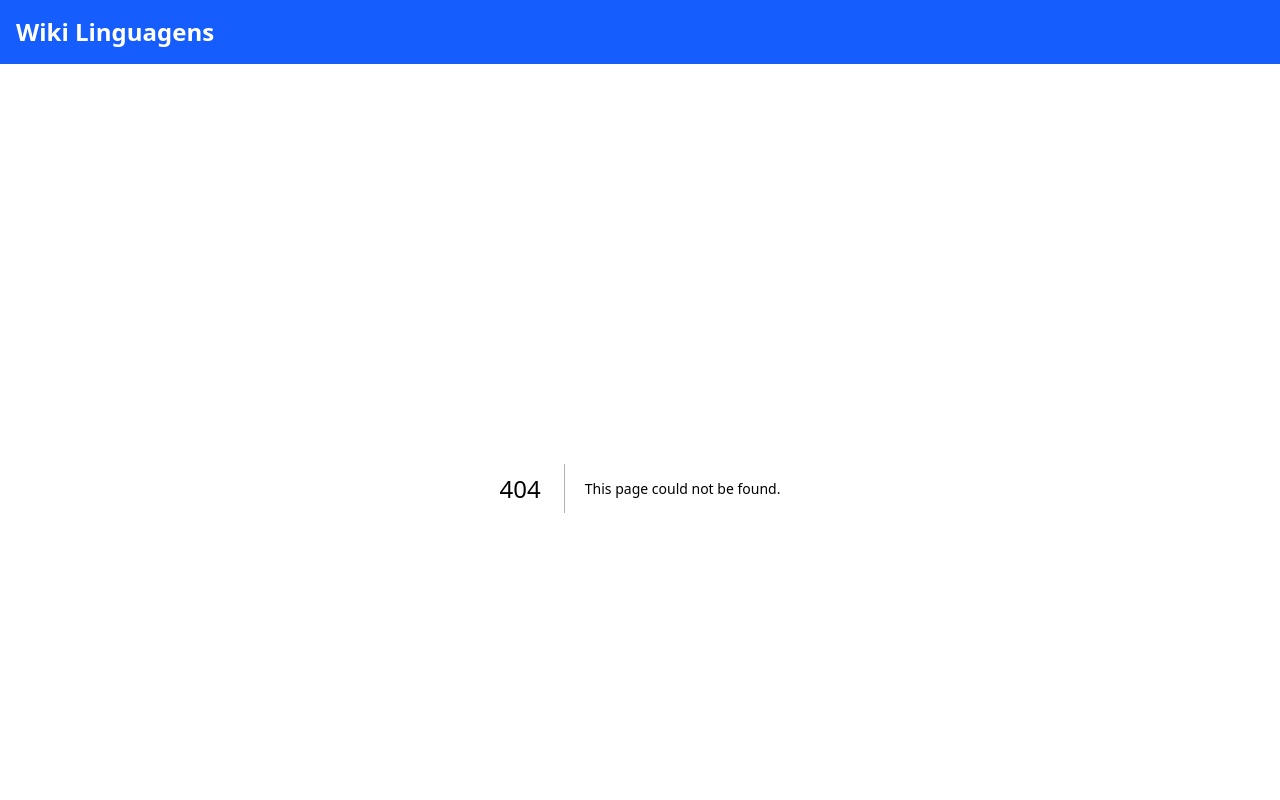
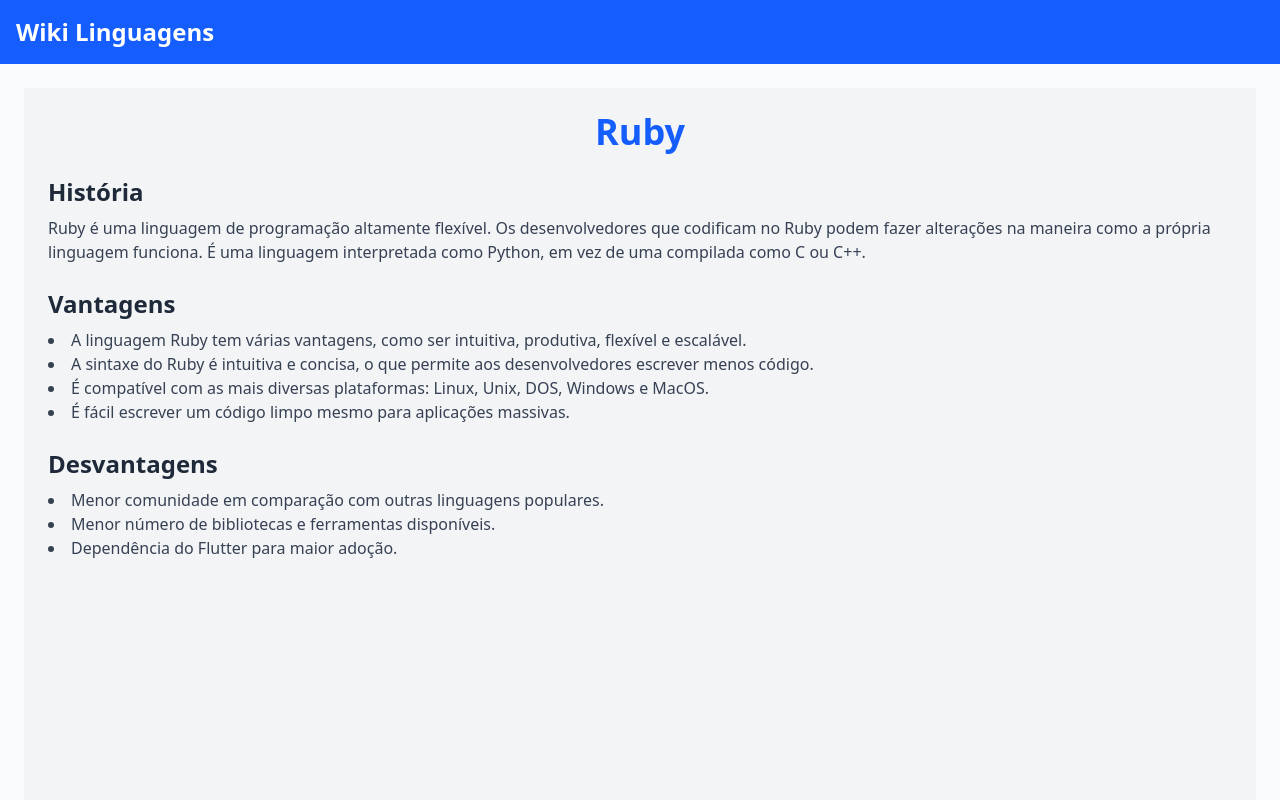
Before and after one commit to prof-freedson/wiki-linguagens, a Next.js app: page /pages/dart/ruby in a window 1280 px wide. Before the commit this address had no page. Shown: the top 800 px of the page. Built offline with nearby package versions, Linux system fonts and the light colour scheme.

Commit message:
página da linguagem ruby adicionada

```diff
--- a/src/app/page.tsx
+++ b/src/app/page.tsx
@@ -4,7 +4,10 @@ import LanguageList from "./components/LanguageList";
 
 export default function Home() {
   const languages = [
-    { name: "Dart", route: "pages/dart" },
+    { name: "dart", route: "pages/dart" },
+    { name: "ruby", route: "pages/dart/ruby" },
+    // Adicione mais linguagens aqui no futuro
+    // Adicione mais linguagens aqui no futuro
     // Adicione mais linguagens aqui no futuro
   ];
 
--- /dev/null
+++ b/src/app/pages/dart/ruby/page.tsx
@@ -0,0 +1,51 @@
+import React from "react";
+
+const RubyPage: React.FC = () => {
+  return (
+    <div className="p-6 bg-gray-100 min-h-screen">
+      <h1 className="text-4xl font-bold text-center text-blue-600 mb-6">
+        Ruby
+      </h1>
+      <section className="mb-6">
+        <h2 className="text-2xl font-semibold text-gray-800 mb-2">História</h2>
+        <p className="text-gray-700">
+        Ruby é uma linguagem de programação altamente flexível. Os desenvolvedores que codificam no Ruby podem fazer alterações na maneira como a própria linguagem funciona. É uma linguagem interpretada como Python, em vez de uma compilada como C ou C++.
+        </p>
+      </section>
+      <section className="mb-6">
+        <h2 className="text-2xl font-semibold text-gray-800 mb-2">Vantagens</h2>
+        <ul className="list-disc list-inside text-gray-700">
+
+         <li>A linguagem Ruby tem várias vantagens, como ser intuitiva, produtiva, flexível e escalável.</li>
+
+          <li>
+          A sintaxe do Ruby é intuitiva e concisa, o que permite aos desenvolvedores escrever menos código.
+          </li>
+          <li>
+          É compatível com as mais diversas plataformas: Linux, Unix, DOS, Windows e MacOS.
+          </li>
+
+          <li>É fácil escrever um código limpo mesmo para aplicações massivas.</li>
+
+        </ul>
+      </section>
+      <section className="mb-6">
+        <h2 className="text-2xl font-semibold text-gray-800 mb-2">
+          Desvantagens
+        </h2>
+        <ul className="list-disc list-inside text-gray-700">
+          <li>
+            Menor comunidade em comparação com outras linguagens populares.
+          </li>
+
+          <li>Menor número de bibliotecas e ferramentas disponíveis.</li>
+
+          <li>Dependência do Flutter para maior adoção.</li>
+
+        </ul>
+      </section>
+    </div>
+  );
+};
+
+export default RubyPage;
```
